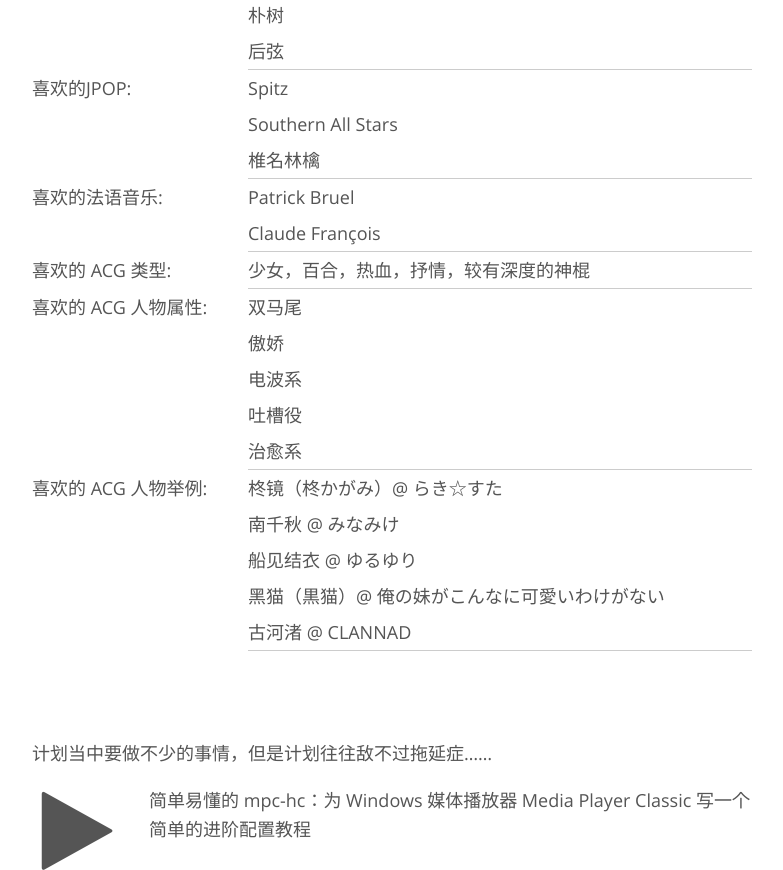
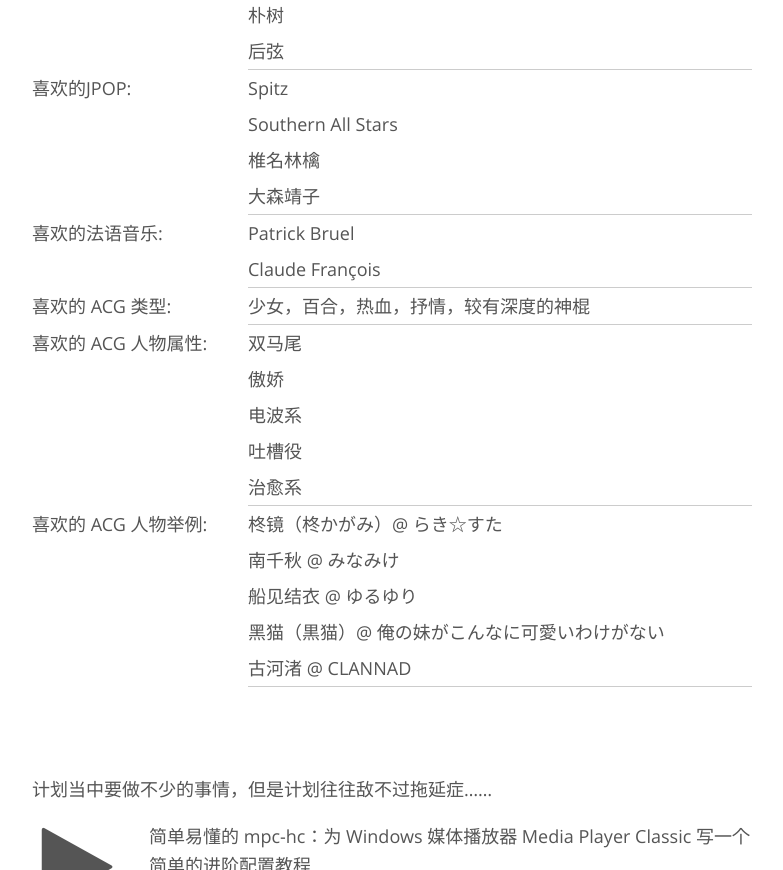
Before and after one commit to KagamiChan/kagami.moe, a plain HTML site: page index.html in a window 1280 px wide. Shown: the part 1455-2325 px from the top of the page, without its empty margins (248-1031 px from the left). Drawn offline with nearby package versions, Linux system fonts and the light colour scheme.

Commit message:
add omori seiko san

```diff
--- a/index.html
+++ b/index.html
@@ -57,7 +57,7 @@
         <dt>喜欢的食物</dt><dd>不挑剔，好吃均可</dd>
         <dt>喜欢的穿着</dt><dd>简单，不要 LOGO，所以是迪卡侬和优衣库的忠实用户</dd>
         <dt>喜欢的华语音乐</dt><dd>老狼<br>朴树<br>后弦</dd>
-        <dt>喜欢的JPOP</dt><dd>Spitz<br>Southern All Stars<br>椎名林檎</dd>
+        <dt>喜欢的JPOP</dt><dd>Spitz<br>Southern All Stars<br>椎名林檎<br>大森靖子</dd>
         <dt>喜欢的法语音乐</dt><dd>Patrick Bruel<br>Claude François</dd>
         <dt>喜欢的 ACG 类型</dt><dd>少女，百合，热血，抒情，较有深度的神棍</dd>
         <dt>喜欢的 ACG 人物属性</dt><dd>双马尾<br>傲娇<br>电波系<br>吐槽役<br>治愈系</dd>
```
